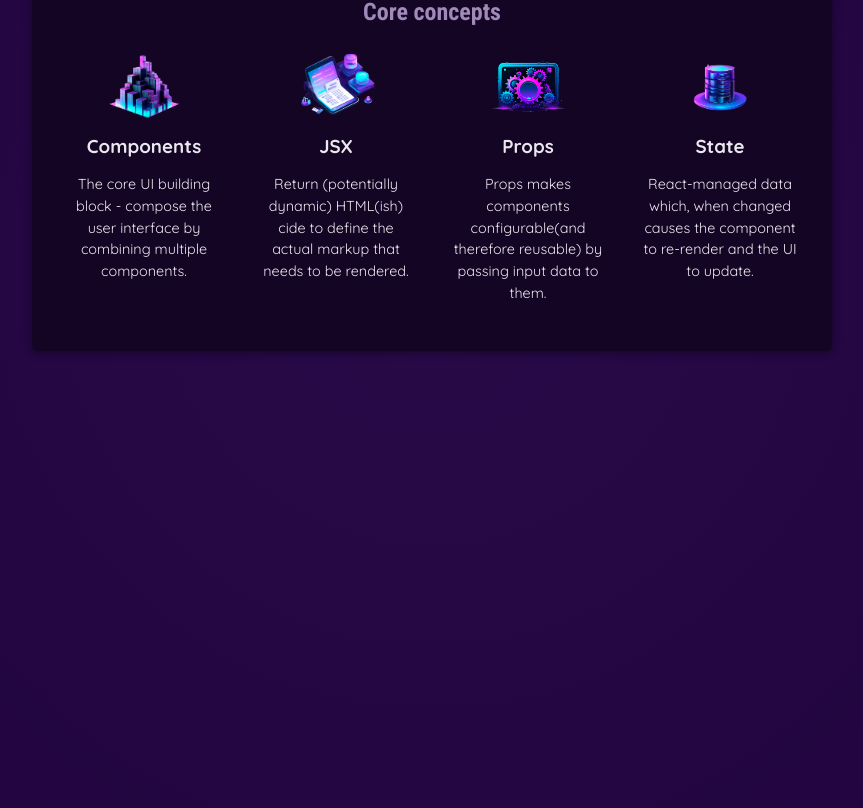
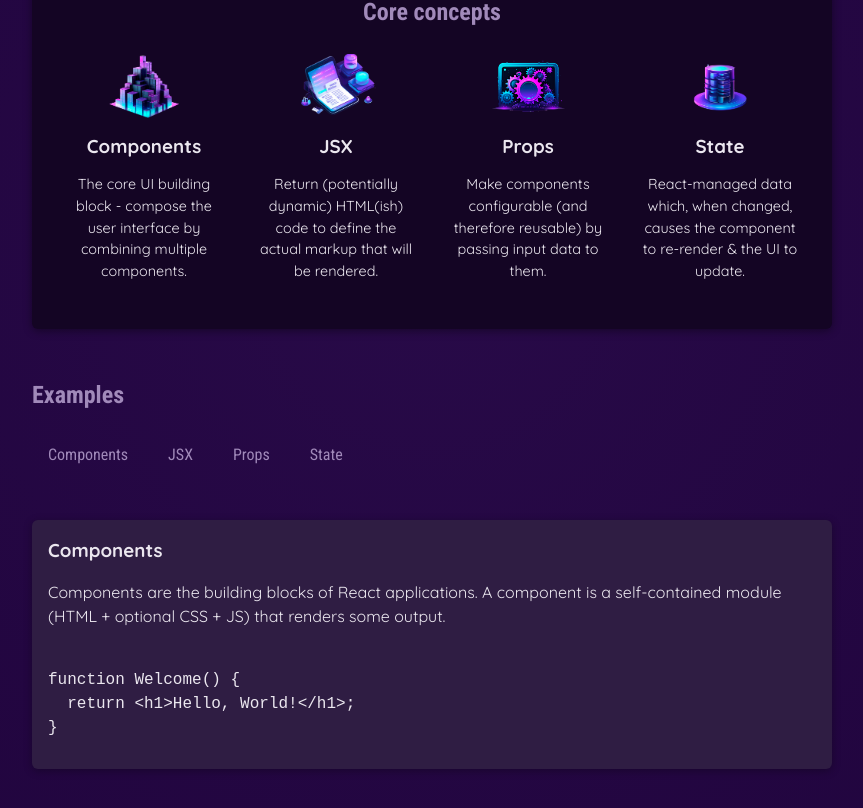
Before and after one commit to ibeneliz/react-project-1, a React (Vite) app: page / in a window 1280 px wide. Shown: the part 370-1178 px from the top of the page, without its empty margins (208-1071 px from the left). Built offline with nearby package versions, Linux system fonts and the light colour scheme.

Commit message:
Outputting data based on state

```diff
--- a/src/App.jsx
+++ b/src/App.jsx
@@ -1,8 +1,16 @@
-import { CORE_CONCEPTS } from './data.jsx';
+import { CORE_CONCEPTS, EXAMPLES } from './data.jsx';
 import Header from './components/Header/Header.jsx';
 import CoreConcept from './components/CoreConcept.jsx';
+import TabButton from './components/TabButton.jsx';
+import { useState } from 'react';
 
 function App() {
+  const [selectedTopic, setSelectedTopic] = useState('components');
+
+  function handleSelect(selectedButton){
+    setSelectedTopic(selectedButton);
+  }
+
   return (
     <div>
       <Header />
@@ -16,6 +24,24 @@
             <CoreConcept {...CORE_CONCEPTS[3]} />
           </ul>
         </section>
+        <section id="examples">
+          <h2>Examples</h2>
+          <menu>
+          <TabButton onSelect={() => handleSelect('components')}>Components</TabButton>
+          <TabButton onSelect={() => handleSelect('jsx')}>JSX</TabButton>
+          <TabButton onSelect={() => handleSelect('props')}>Props</TabButton>
+          <TabButton onSelect={() => handleSelect('state')}>State</TabButton>
+          </menu>
+        </section>
+        <div id="tab-content">
+          <h3>{EXAMPLES[selectedTopic].title}</h3>
+          <p>{EXAMPLES[selectedTopic].description}</p>
+          <pre>
+            <code>
+              {EXAMPLES[selectedTopic].code}
+            </code>
+          </pre>
+        </div>
       </main>
     </div>
   );
--- /dev/null
+++ b/src/components/TabButton.jsx
@@ -0,0 +1,5 @@
+export default function TabButton({children, onSelect}) {
+    return(
+        <li><button onClick={onSelect}>{children}</button></li>
+    );
+}
--- a/src/data.jsx
+++ b/src/data.jsx
@@ -1,27 +1,82 @@
-import componentImg from './assets/components.png';
+import componentsImg from './assets/components.png';
+import propsImg from './assets/config.png';
 import jsxImg from './assets/jsx-ui.png';
-import propsImg from './assets/config.png';
 import stateImg from './assets/state-mgmt.png';
 
-export const CORE_CONCEPTS =[
+export const CORE_CONCEPTS = [
   {
-        image : componentImg,
-        title : 'Components',
-        description : 'The core UI building block - compose the user interface by combining multiple components.'
+    image: componentsImg,
+    title: 'Components',
+    description:
+      'The core UI building block - compose the user interface by combining multiple components.',
   },
   {
-        image : jsxImg,
-        title : 'JSX',
-        description : 'Return (potentially dynamic) HTML(ish) cide to define the actual markup that needs to be rendered.'
+    image: jsxImg,
+    title: 'JSX',
+    description:
+      'Return (potentially dynamic) HTML(ish) code to define the actual markup that will be rendered.',
   },
   {
-        image : propsImg,
-        title : 'Props',
-        description : 'Props makes components configurable(and therefore reusable) by passing input data to them.'
+    image: propsImg,
+    title: 'Props',
+    description:
+      'Make components configurable (and therefore reusable) by passing input data to them.',
   },
   {
-        image : stateImg,
-        title : 'State',
-        description : 'React-managed data which, when changed causes the component to re-render and the UI to update.'
+    image: stateImg,
+    title: 'State',
+    description:
+      'React-managed data which, when changed, causes the component to re-render & the UI to update.',
+  },
+];
+
+export const EXAMPLES = {
+  components: {
+    title: 'Components',
+    description:
+      'Components are the building blocks of React applications. A component is a self-contained module (HTML + optional CSS + JS) that renders some output.',
+    code: `
+function Welcome() {
+  return <h1>Hello, World!</h1>;
+}`,
+  },
+  jsx: {
+    title: 'JSX',
+    description:
+      'JSX is a syntax extension to JavaScript. It is similar to a template language, but it has full power of JavaScript (e.g., it may output dynamic content).',
+    code: `
+<div>
+  <h1>Welcome {userName}</h1>
+  <p>Time to learn React!</p>
+</div>`,
+  },
+  props: {
+    title: 'Props',
+    description:
+      'Components accept arbitrary inputs called props. They are like function arguments.',
+    code: `
+function Welcome(props) {
+  return <h1>Hello, {props.name}</h1>;
+}`,
+  },
+  state: {
+    title: 'State',
+    description:
+      'State allows React components to change their output over time in response to user actions, network responses, and anything else.',
+    code: `
+function Counter() {
+  const [isVisible, setIsVisible] = useState(false);
+
+  function handleClick() {
+    setIsVisible(true);
   }
-]
+
+  return (
+    <div>
+      <button onClick={handleClick}>Show Details</button>
+      {isVisible && <p>Amazing details!</p>}
+    </div>
+  );
+}`,
+  },
+};
```
Lines whose indentation alone changed are shown as unchanged.
